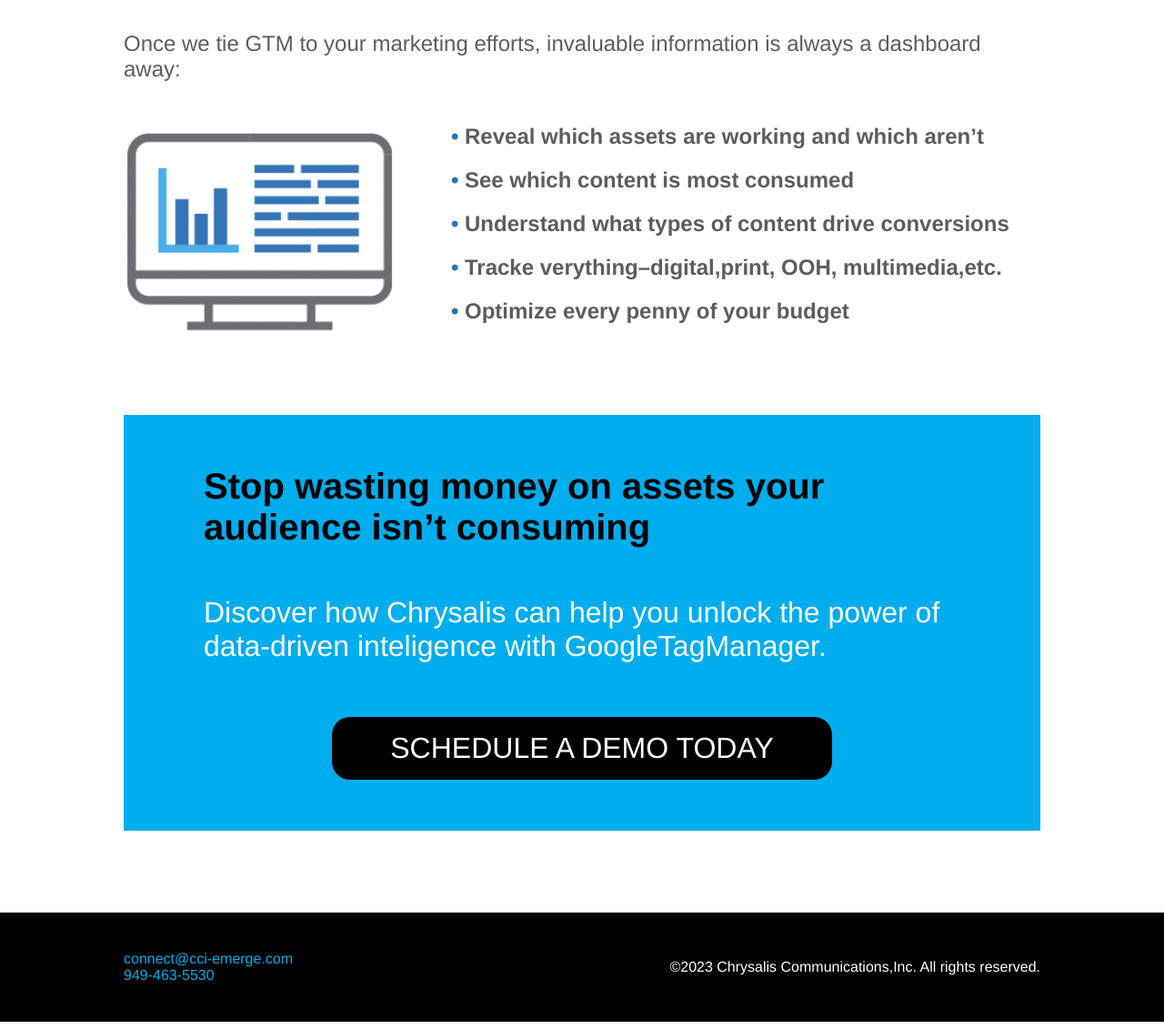
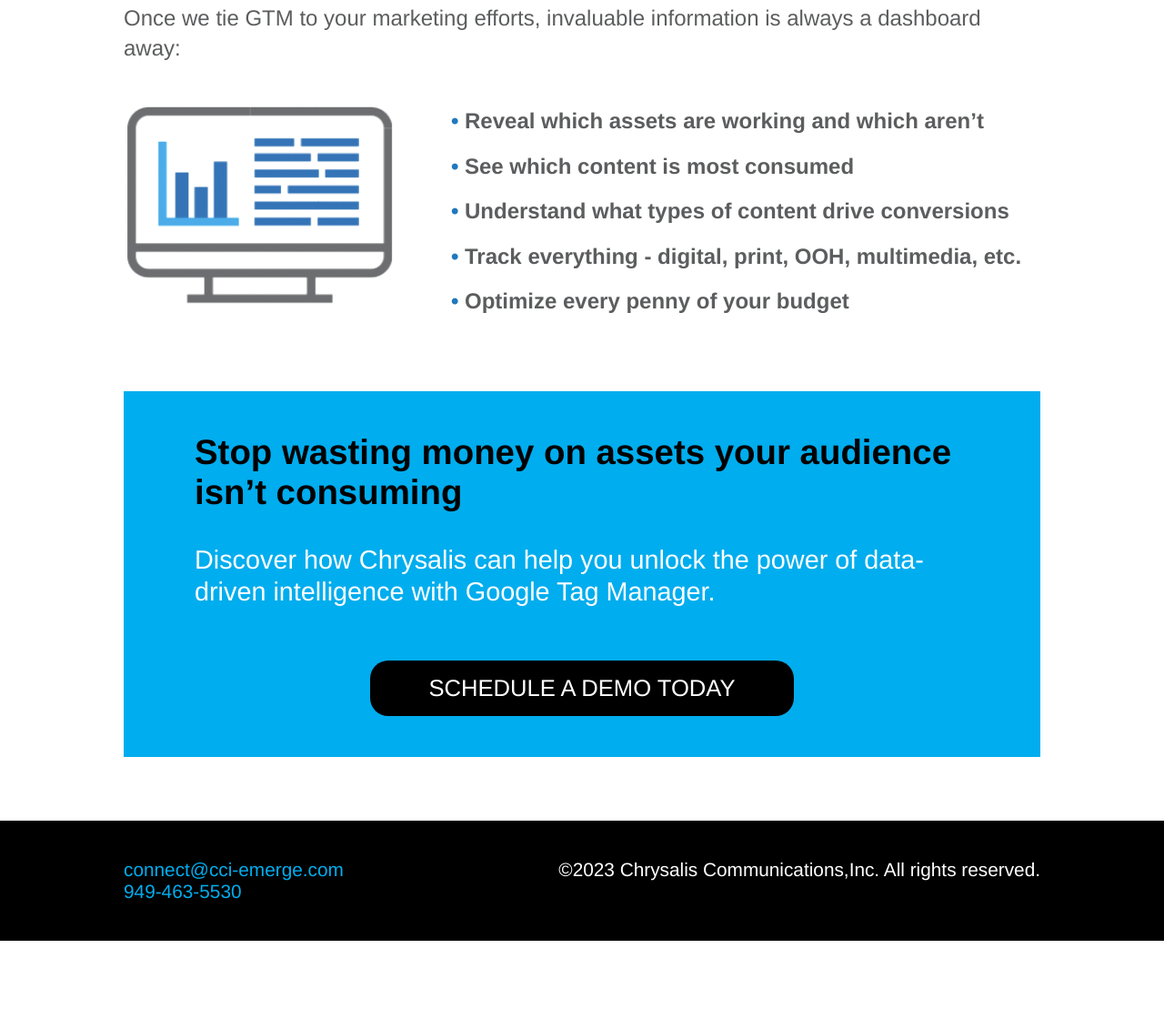
Before and after one commit to ChrisNguyen24/html, a plain HTML site: page index.html in a window 1280 px wide. Shown: the part 865-1996 px from the top of the page at 91% size. After the commit the page ends 1907 px from the top, so only its background shows below. Drawn offline with nearby package versions, Linux system fonts and the light colour scheme.

Commit message:
update feedback

```diff
--- a/index.html
+++ b/index.html
@@ -64,7 +64,7 @@
                                     <li>Reveal which assets are working and which aren’t</li>
                                     <li>See which content is most consumed</li>
                                     <li>Understand what types of content drive conversions</li>
-                                    <li>Tracke verything–digital,print, OOH, multimedia,etc.</li>
+                                    <li>Track everything - digital, print, OOH, multimedia, etc.</li>
                                     <li>Optimize every penny of your budget</li>
                                 </ul>
                             </div>
@@ -75,7 +75,7 @@
                     <h3>
                         Stop wasting money on assets your audience isn’t consuming
                     </h3>
-                    <p>Discover how Chrysalis can help you unlock the power of data-driven inteligence with GoogleTagManager.</p>
+                    <p>Discover how Chrysalis can help you unlock the power of data-driven intelligence with Google Tag Manager.</p>
                     <div class="action-wrapper">
                         <a href="">
                             SCHEDULE A DEMO TODAY
--- a/scss/style.scss
+++ b/scss/style.scss
@@ -19,7 +19,7 @@ body {
     margin-left: auto;
     margin-top: 0;
     header {
-        border-top: 25px solid $color-bg-blue;
+        border-top: 22px solid $color-bg-blue;
         .header-wrapper {
             .inner {
                 margin-left: auto;
@@ -31,7 +31,7 @@ body {
                 }
                 @media screen and (min-width: 1024px) {
                     display: flex;
-                    padding: 50px 128px;
+                    padding: 33px 128px 45px;
                     justify-content: space-between;
                 }
 
@@ -39,7 +39,7 @@ body {
                 gap: 70px;
                 .header-logo {
                     img {
-                        width: 80px;
+                        width: 120px;
                         object-fit: contain;
                         @media screen and (min-width: 768px) {
                             width: 210px;
@@ -67,18 +67,18 @@ body {
                 }
             }
         }
-        background-color: $header-bg-color;
+        background-color: #131313;
     }
     main {
         .site-wrapper {
             padding: 4rem 1rem;
             @media screen and (min-width: 768px) {
                 display: flex;
-                padding: 4rem 3rem;
+                padding: 58px 3rem;
             }
             @media screen and (min-width: 1024px) {
                 display: flex;
-                padding: 90px 136px;
+                padding: 70px 136px;
             }
             .site-inner {
                 section {
@@ -97,9 +97,10 @@ body {
                         .content {
                             margin: 27px auto;
                             &:last-child {
-                                margin-bottom: 80px;
+                                margin-bottom: 66px;
                             }
                             font-weight: 400;
+                            line-height: 140%;
                             color: $color-font;
                             font-size: $content-fs;
                             .image-and-content {
@@ -114,6 +115,7 @@ body {
                                     object-fit: contain;
                                     @media screen and (min-width: 768px) {
                                         width: 300px;
+                                        margin-top: -27px;
                                     }
                                 }
                                 padding-top: 46px;
@@ -127,7 +129,8 @@ body {
                                     }
                                     li {
                                         list-style: none;
-                                        margin-bottom: 20px;
+                                        margin-bottom: 16px;
+
                                         &::before {
                                             content: "\2022";  /* Add content: \2022 is the CSS Code/unicode for a bullet */
                                             color: $color-blue; /* Change the color */
@@ -150,7 +153,7 @@ body {
                         padding: 46px 44px;
                     }
                     @media screen and (min-width: 1024px) {
-                        padding: 56px 88px;
+                        padding: 45px 78px;
                     }
                     padding: 1rem;
 
@@ -161,17 +164,18 @@ body {
                         font-weight: 700;
                         font-size: $title-sm-fs;
                         @media screen and (min-width: 768px) {
-                            margin: 0 0 53px;
-                            font-size: $title-fs;
+                            margin: 0 0 35px;
+                            font-size: 2.4rem;
                         }
                     }
                     p {
                         color: $color-white;
                         font-size: $content-fs;
-                        margin: 20px 0 36px;
+                        margin: 0px 0 36px;
                         @media screen and (min-width: 768px) {
-                            margin: 53px 0 59px;
-                            font-size: $title-sm-fs;
+                            margin: 0 0 59px;
+                            font-size: 1.8rem;
+                            line-height: 120%;
                         }
                     }
                     .action-wrapper {
@@ -188,7 +192,7 @@ body {
                             padding: 1rem 4rem;
                             font-size: 1.3rem;
                             @media screen and (min-width: 768px) {
-                                font-size: $title-sm-fs;
+                                font-size: 1.6rem;
 
                             }
                             text-transform: uppercase;
@@ -204,14 +208,14 @@ body {
         }
     }
     footer {
-        font-size: $footer-fs;
+        font-size: 1.3rem;
 
 
         padding: 1rem;
         @media screen and (min-width: 768px) {
             display: flex;
             justify-content: space-between;
-            align-items: center;
+            align-items: self-start ;
             padding: 42px 3rem;
         }
         @media screen and (min-width: 1024px) {
```
Also changed, not shown: css/style.css.
